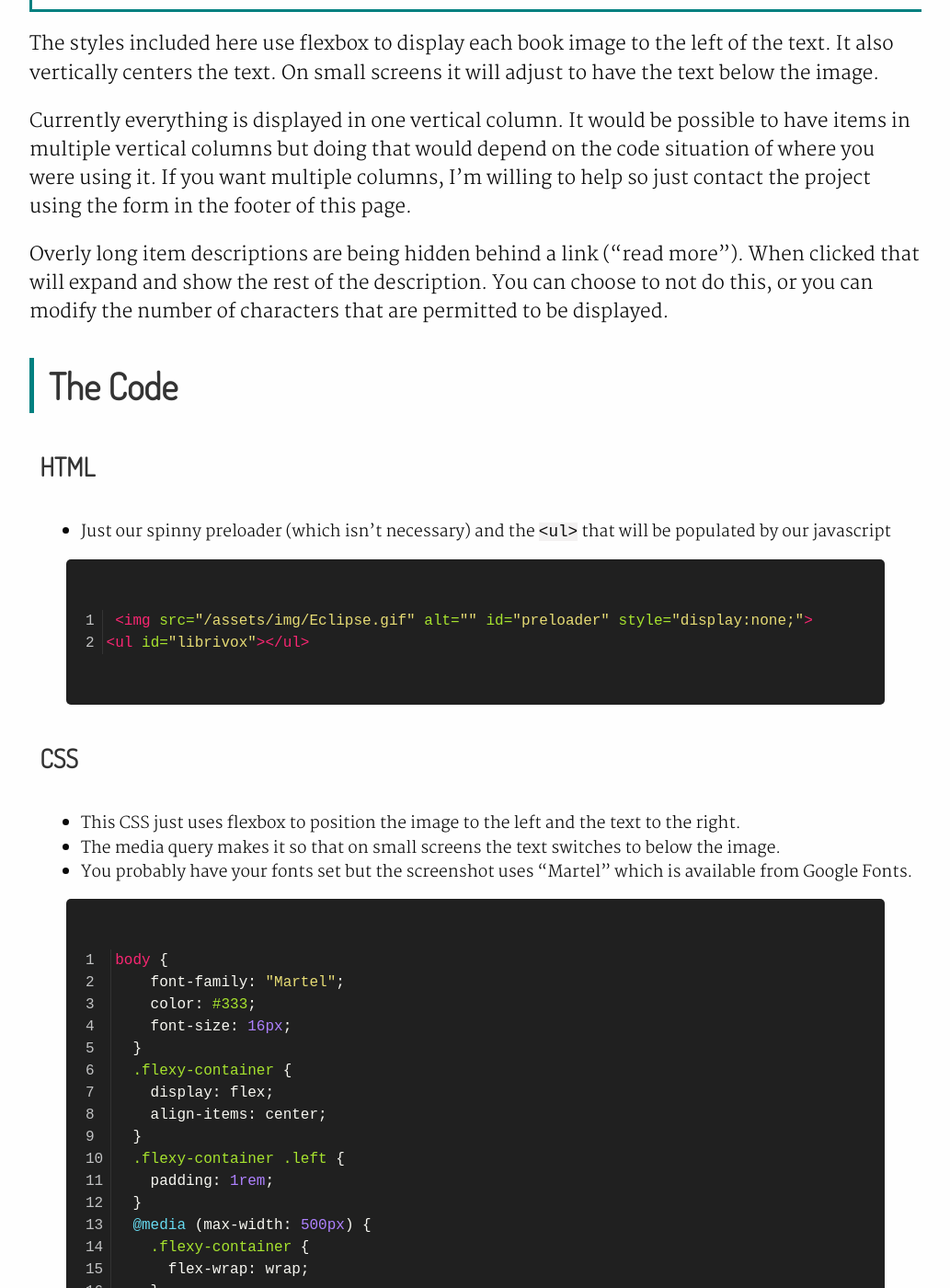
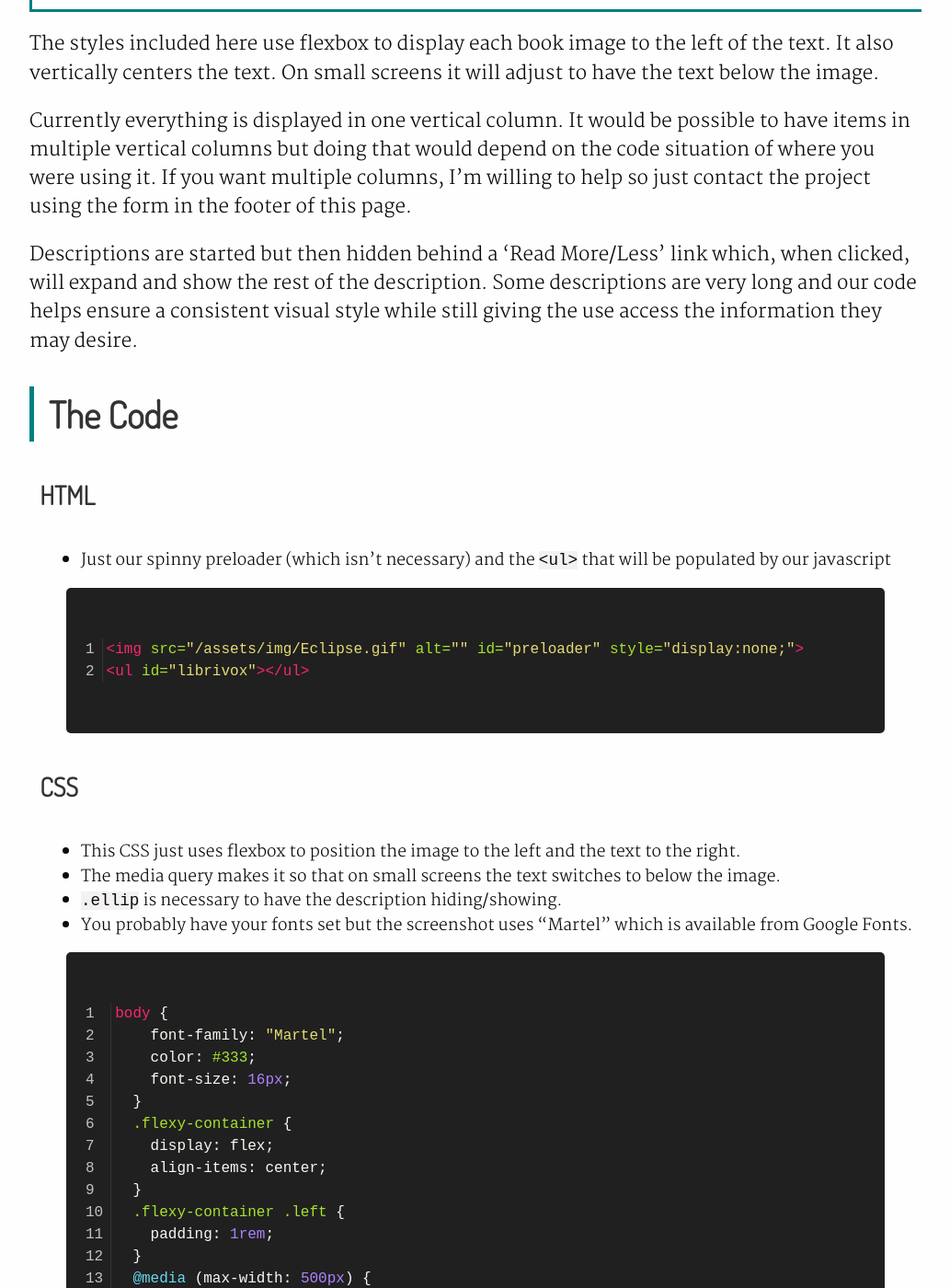
Before and after one commit to BradCoffield/APIs-for-librarians, a Jekyll site: the page built from _archivedotorg/librivox-random.md, in a window 1280 px wide and 1400 px high, scrolled down 1462 px. Shown: the whole window at 92% size, without its empty margins (123-1156 px from the left). Built offline with Jekyll 4.4.1, drawn with Linux system fonts in a browser that asks for light colours; comment, search, counter and statistics services are not loaded; some of the changed text lies outside the part shown.

Commit message:
refactor edits

```diff
--- a/_archivedotorg/librivox-random.md
+++ b/_archivedotorg/librivox-random.md
@@ -24,8 +24,8 @@ The styles included here use flexbox to display each book image to the left of t
 
 Currently everything is displayed in one vertical column. It would be possible to have items in multiple vertical columns but doing that would depend on the code situation of where you were using it. If you want multiple columns, I'm willing to help so just contact the project using the form in the footer of this page.
 
-Overly long item descriptions are being hidden behind a link ("read more"). When
-clicked that will expand and show the rest of the description. You can choose to not do this, or you can modify the number of characters that are permitted to be displayed.
+Descriptions are started but then hidden behind a 'Read More/Less' link which, when
+clicked, will expand and show the rest of the description. Some descriptions are very long and our code helps ensure a consistent visual style while still giving the use access the information they may desire.
 
 ## The Code
 
@@ -35,7 +35,7 @@ clicked that will expand and show the rest of the description. You can choose to
 
 * Just our spinny preloader (which isn't necessary) and the `<ul>` that will be populated by our javascript
 
-{% highlight html linenos %} <img src="/assets/img/Eclipse.gif" alt="" id="preloader" style="display:none;">
+{% highlight html linenos %}<img src="/assets/img/Eclipse.gif" alt="" id="preloader" style="display:none;">
 <ul id="librivox"></ul>
 {% endhighlight %}
 
@@ -47,6 +47,7 @@ clicked that will expand and show the rest of the description. You can choose to
   the right.
 * The media query makes it so that on small screens the text switches to below
   the image.
+* `.ellip` is necessary to have the description hiding/showing.
 * You probably have your fonts set but the screenshot uses "Martel" which is available from Google Fonts.
 
 {% highlight css linenos %}body {
@@ -168,10 +169,11 @@ clicked that will expand and show the rest of the description. You can choose to
 
  </div>
  </li>`;
-
+      //Builds a new object for each item and then places it on our webpage.
       let ttttt = new LibrivoxBook(theBookStuff);
       ttttt.getToAppending();
     }
+    //This is where our description hiding/showing is happening.
     document.body.addEventListener("click", e => {
       if (!e.target.classList.contains("description-toggler")) return;
       console.log(e.target.nextSibling);
```
Also changed, not shown: other parts of _archivedotorg/librivox-random.md (+2 -2 lines).
